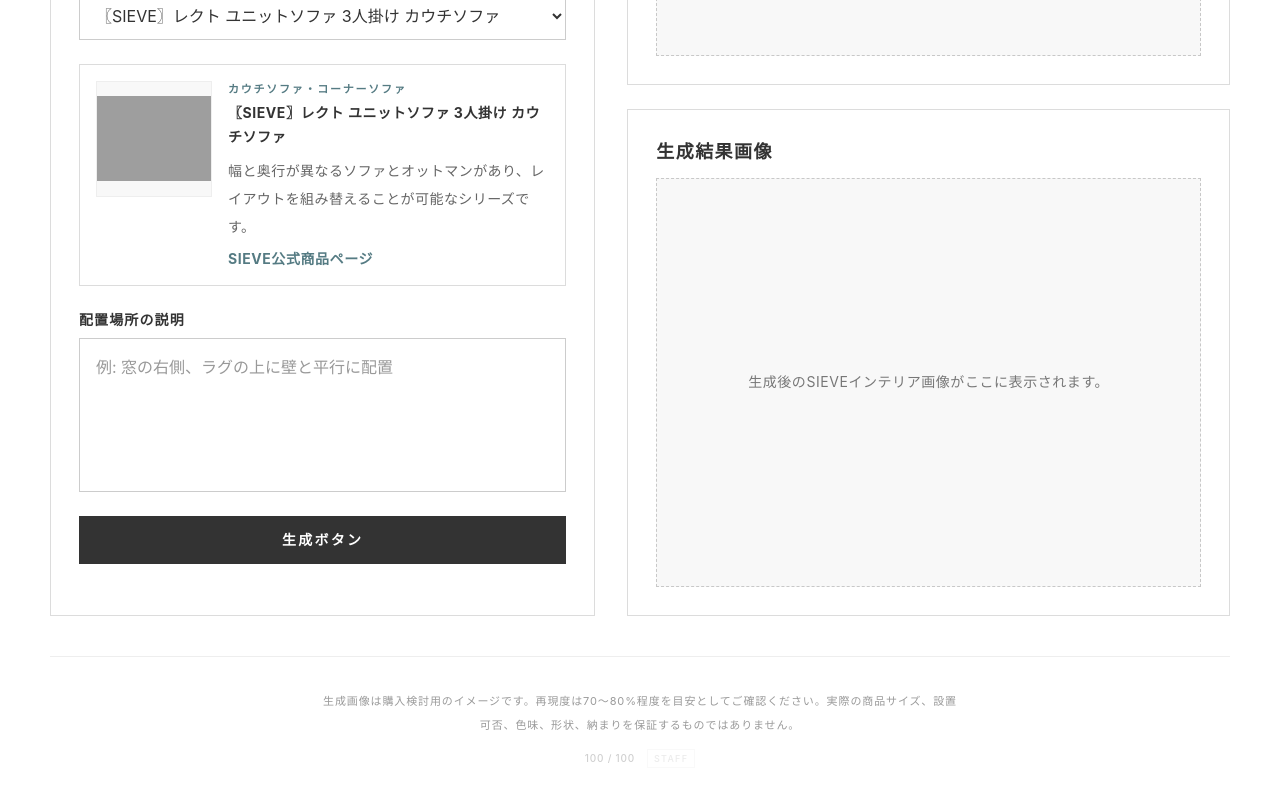
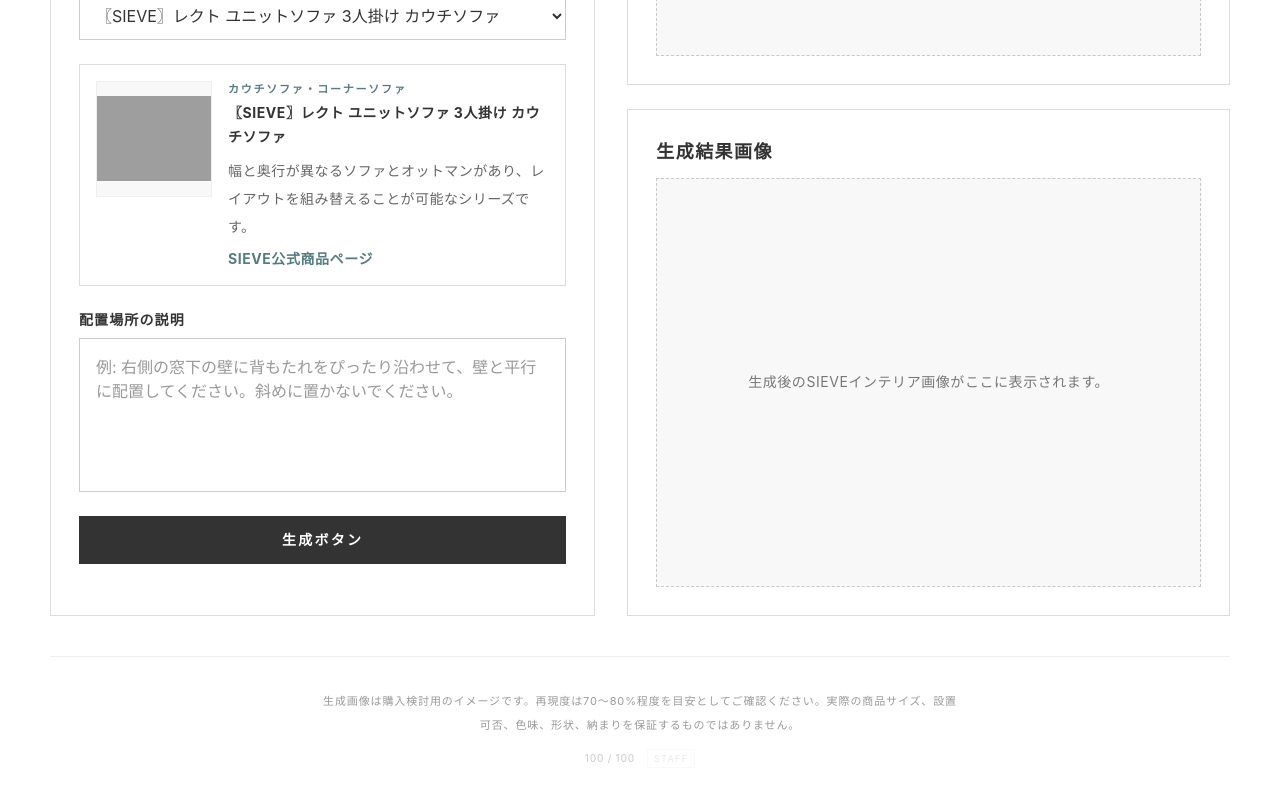
Before and after one commit to kuniedashintaro-eng/sieve-room-preview, a Next.js app: page / in a window 1280 px wide. Shown: the part 719-1519 px from the top of the page. Built offline with nearby package versions, Linux system fonts and the light colour scheme; grey boxes are pictures that could not be loaded.

Commit message:
Update placement instruction example

```diff
--- a/app/page.tsx
+++ b/app/page.tsx
@@ -564,7 +564,7 @@ export default function Home() {
               <textarea
                 value={placementInstruction}
                 onChange={(event) => setPlacementInstruction(event.target.value)}
-                placeholder="例: 窓の右側、ラグの上に壁と平行に配置"
+                placeholder="例: 右側の窓下の壁に背もたれをぴったり沿わせて、壁と平行に配置してください。斜めに置かないでください。"
                 rows={5}
                 className="resize-none border border-[#cccccc] px-4 py-4 text-base text-[#333333] outline-none transition placeholder:text-[#999999] hover:border-[#666666] focus:border-[#707070] focus:ring-4 focus:ring-[#88aeb7]/20"
               />
```
